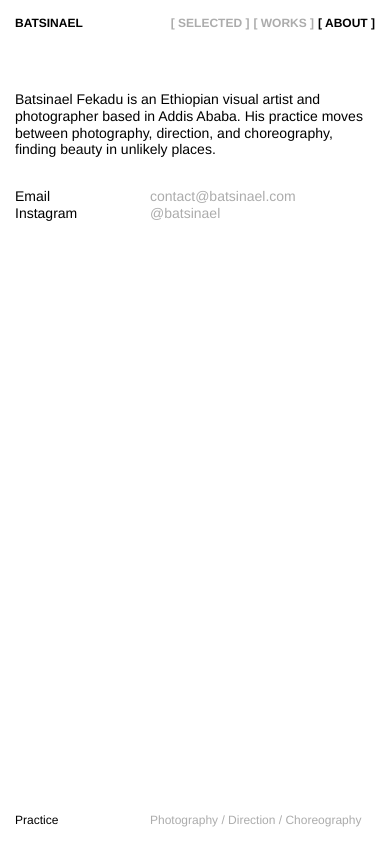
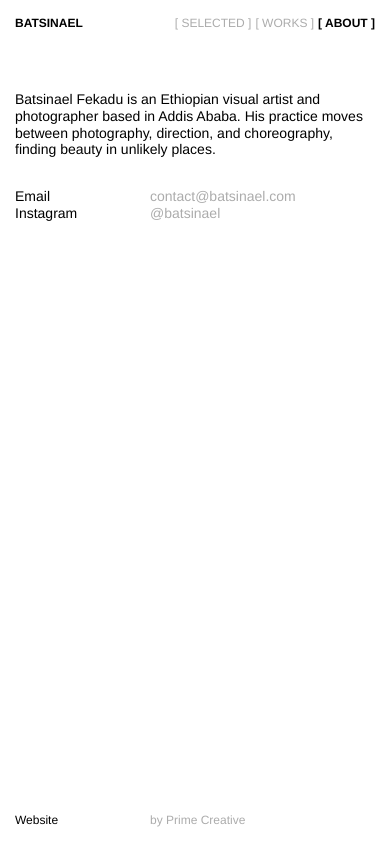
Before and after one commit to tonysobrano/batsinael, a Next.js app: page /about in a window 390 px wide. Built offline with nearby package versions, Linux system fonts and the light colour scheme.

Commit message:
Refine nav weight and about credit

```diff
--- a/src/app/about/page.tsx
+++ b/src/app/about/page.tsx
@@ -33,8 +33,16 @@ export default function About() {
 
         <dl className="about-footer">
           <div>
-            <dt>Practice</dt>
-            <dd>Photography / Direction / Choreography</dd>
+            <dt>Website</dt>
+            <dd>
+              <a
+                href="https://primecreative.agency/"
+                target="_blank"
+                rel="noopener noreferrer"
+              >
+                by Prime Creative
+              </a>
+            </dd>
           </div>
         </dl>
       </div>
--- a/src/app/globals.css
+++ b/src/app/globals.css
@@ -91,7 +91,7 @@ a {
   display: flex;
   gap: 5px;
   font-size: 12px;
-  font-weight: 600;
+  font-weight: 500;
   white-space: nowrap;
 }
 
@@ -103,7 +103,7 @@ a {
 .site-nav a:hover,
 .site-nav a.is-active {
   color: #000;
-  font-weight: 700;
+  font-weight: 600;
 }
 
 .is-preloading .site-header,
@@ -317,7 +317,7 @@ a {
   width: 45%;
   grid-template-columns: 1fr 2fr;
   font-size: 12px;
-  font-weight: 600;
+  font-weight: 500;
   line-height: 1;
   text-transform: uppercase;
 }
@@ -337,7 +337,7 @@ a {
 .works-toolbar button:hover,
 .works-toolbar button.is-active {
   color: #000;
-  font-weight: 700;
+  font-weight: 600;
 }
 
 .works-desktop-grid {
@@ -460,7 +460,7 @@ a {
   width: 100%;
   height: 70px;
   font-size: 12px;
-  font-weight: 600;
+  font-weight: 500;
   line-height: 1;
 }
 
@@ -479,7 +479,7 @@ a {
 
 .project-gallery-name {
   left: 26%;
-  font-weight: 600;
+  font-weight: 500;
 }
 
 .project-gallery-overview {
@@ -491,7 +491,7 @@ a {
 
 .project-gallery-counter {
   left: 72%;
-  font-weight: 600;
+  font-weight: 500;
 }
 
 .project-gallery-close {
@@ -602,6 +602,10 @@ a {
 }
 
 .about-links a:hover {
+  color: #000;
+}
+
+.about-footer a:hover {
   color: #000;
 }
 
@@ -918,10 +922,14 @@ a {
   }
 
   .about-page {
+    height: 100dvh;
+    min-height: 100dvh;
+    overflow: hidden;
     padding: 0 15px;
   }
 
   .about-panel {
+    min-height: 100dvh;
     width: 100%;
     padding-top: 91px;
   }
```
Also changed, not shown: src/app/icon.svg (added).
